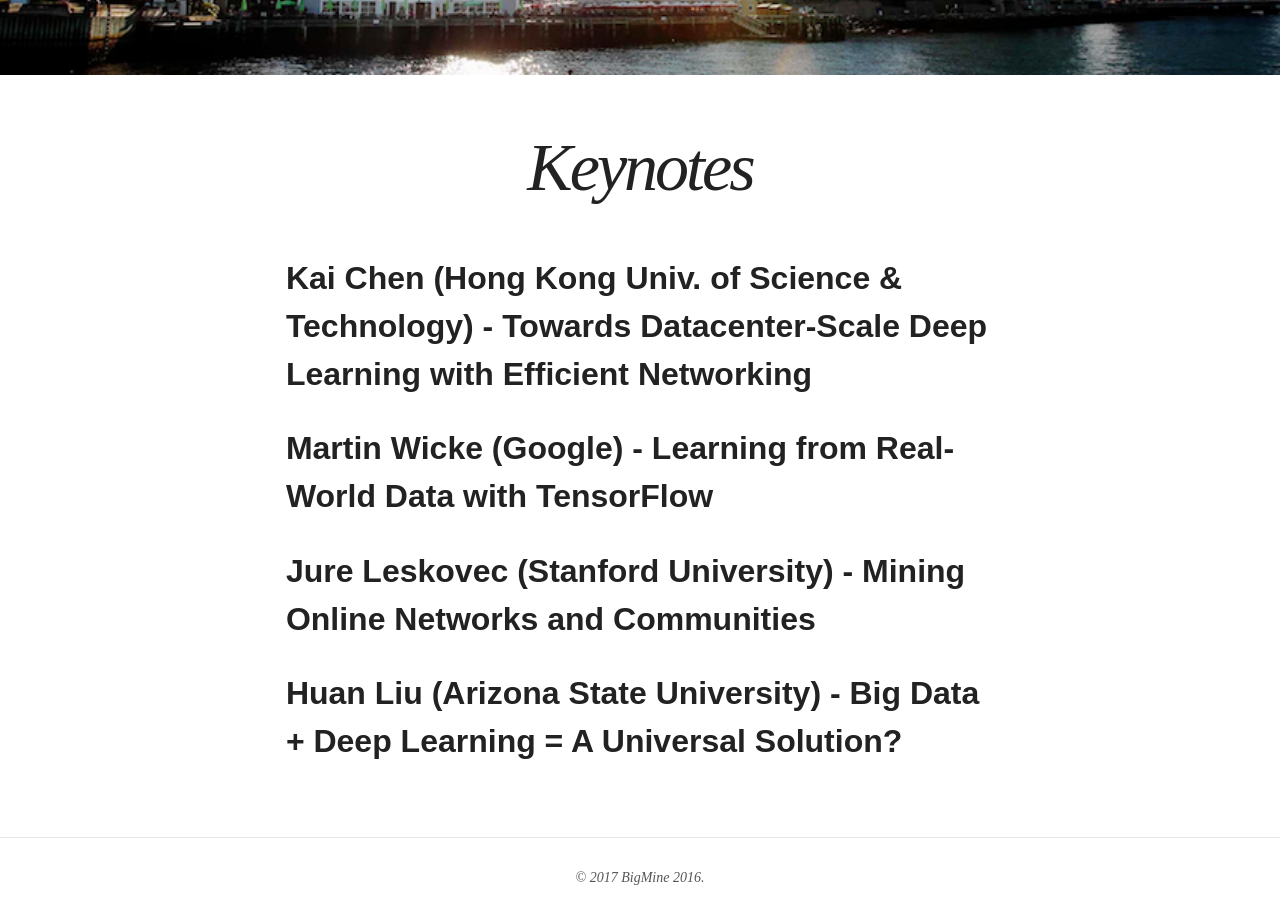
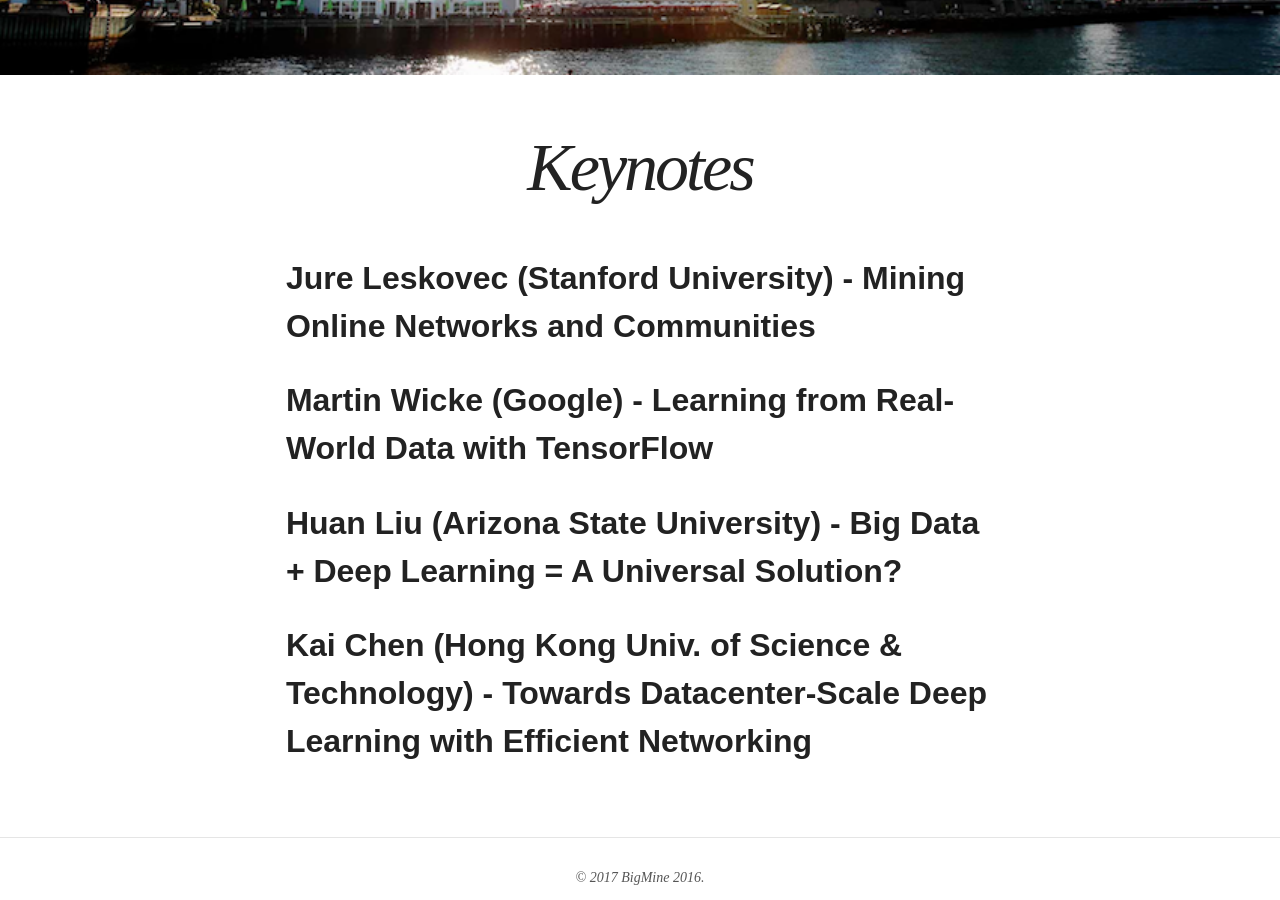
Before and after one commit to bigmine/bigmine17, a Jekyll site: the page built from keynotes.md, in a window 1280 px wide and 900 px high, scrolled down 471 px. Built offline with Jekyll 4.4.1, drawn with Linux system fonts in a browser that asks for light colours; nearby versions of some CDN libraries; some of the changed lines change nothing that is shown.

Commit message:
minor order change

```diff
--- a/keynotes.md
+++ b/keynotes.md
@@ -5,9 +5,13 @@
   feature: sf1.png
 ---
 
-## Kai Chen (Hong Kong Univ. of Science & Technology) - Towards Datacenter-Scale Deep Learning with Efficient Networking
+## Jure Leskovec (Stanford University) - Mining Online Networks and Communities
 
 ## Martin Wicke (Google) - Learning from Real-World Data with TensorFlow
+
+## Huan Liu (Arizona State University) - Big Data + Deep Learning = A Universal Solution?
+
+## Kai Chen (Hong Kong Univ. of Science & Technology) - Towards Datacenter-Scale Deep Learning with Efficient Networking
 
 <!--
 Based on Google's experience with data processing and
@@ -28,7 +32,3 @@
 
 <img src="images/martin.jpg" alt="Martin Wicke"/>
 -->
-
-## Jure Leskovec (Stanford University) - Mining Online Networks and Communities
-
-## Huan Liu (Arizona State University) - Big Data + Deep Learning = A Universal Solution?
```
